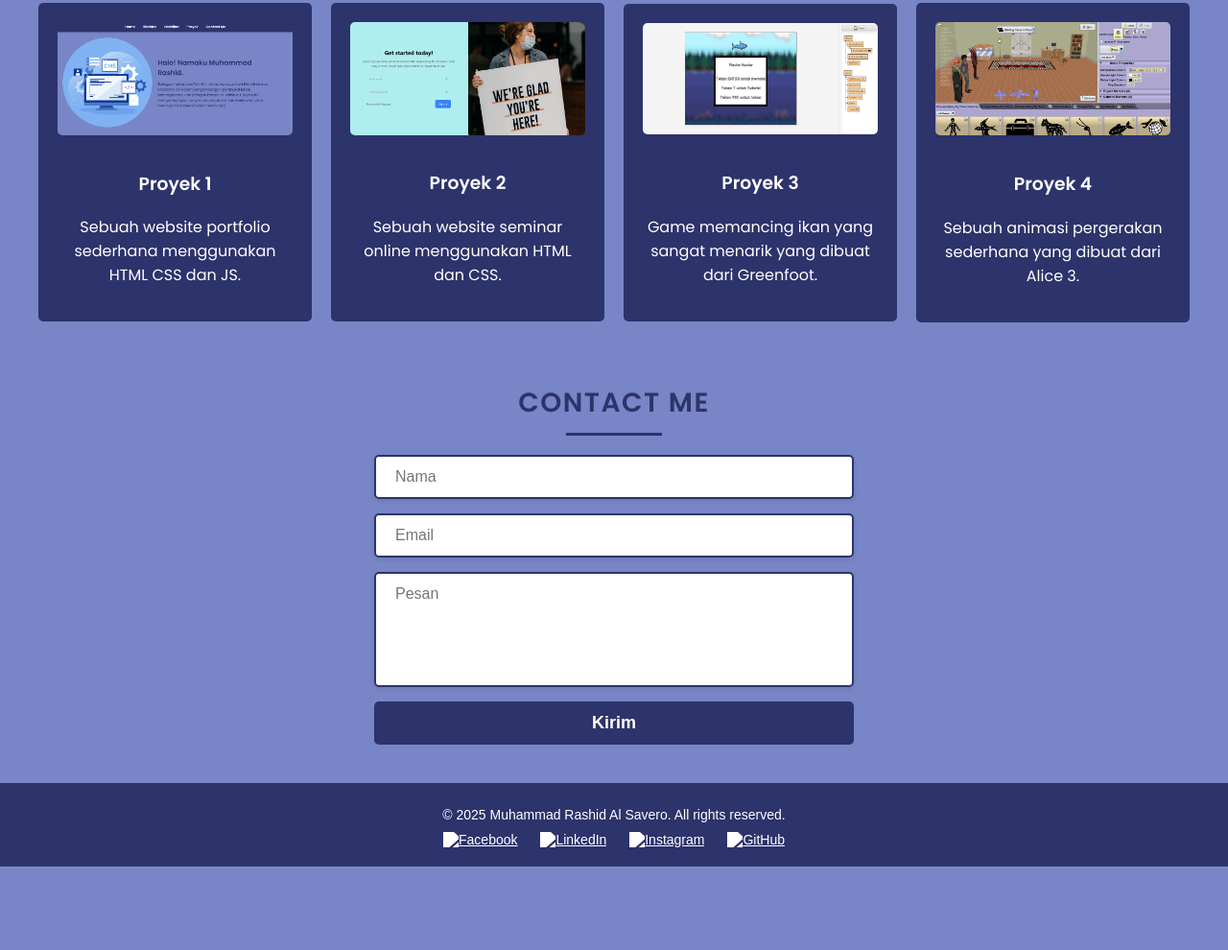
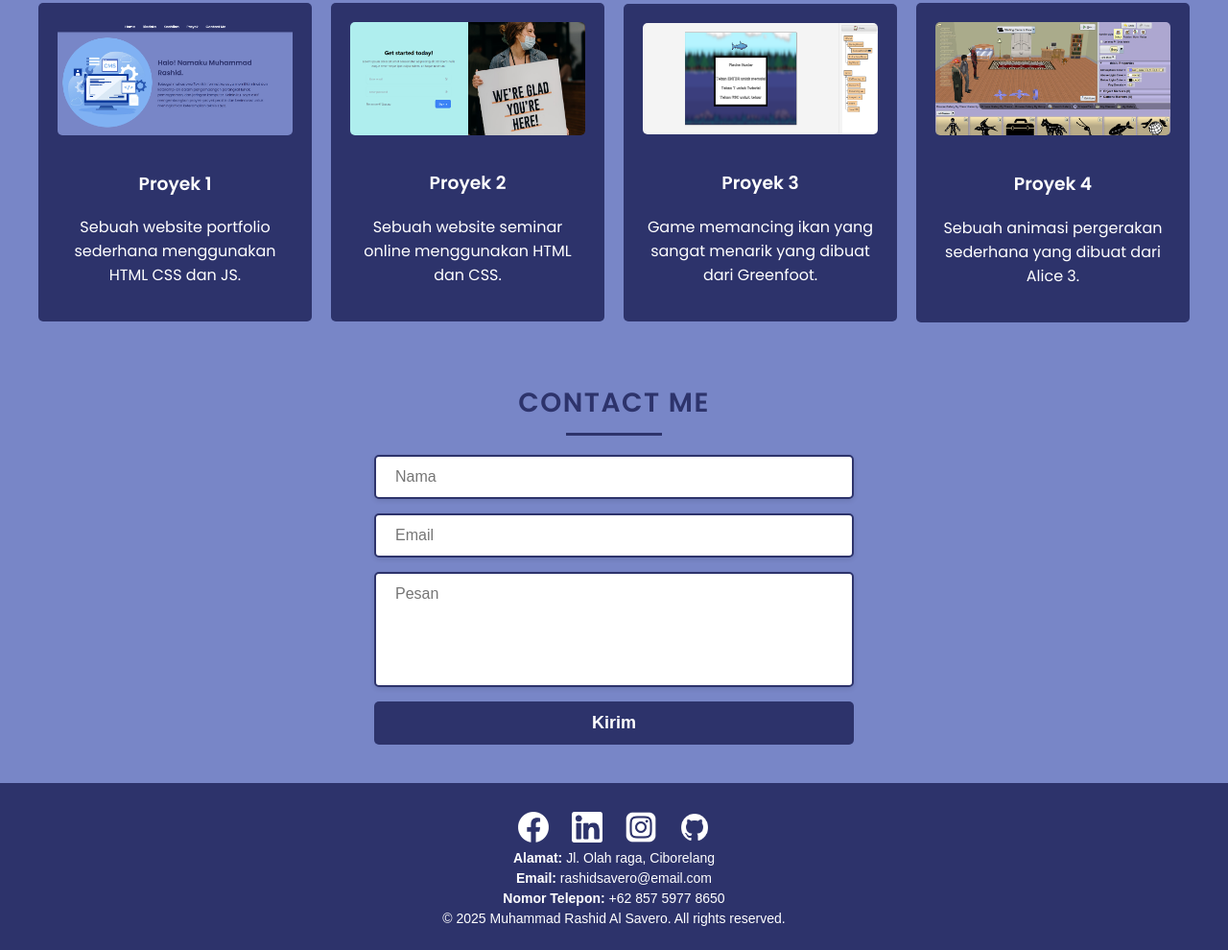
Before and after one commit to ZygadeDX/zygadedx.github.io, a plain HTML site: page index.html in a window 1280 px wide. Shown: the part 2232-3222 px from the top of the page at 96% size. Before the commit the page ends 3135 px from the top, so only its background shows below. Drawn offline with Linux system fonts and the light colour scheme.

Commit message:
new footer

```diff
--- a/index.html
+++ b/index.html
@@ -122,22 +122,31 @@
                 </form>
             </section>
         </main>
+
         <footer>
-        <p class="footer-1">© 2025 Muhammad Rashid Al Savero. All rights reserved.</p>
+            <div class="footer-container">
                 <div class="socials">
-            <a href="https://facebook.com" target="_blank">
-                <img src="facebook-icon.png" alt="Facebook">
+                    <a href="https://www.facebook.com/profile.php?id=100006770836456" target="_blank">
+                        <img src="asset/facebook.png" alt="Facebook">
                     </a>
-            <a href="https://linkedin.com" target="_blank">
-                <img src="linkedin-icon.png" alt="LinkedIn">
+                    <a href="https://www.linkedin.com/in/m-rashid-al-savero-751168353/" target="_blank">
+                        <img src="asset/linkedin.png" alt="LinkedIn">
                     </a>
-            <a href="https://instagram.com" target="_blank">
-                <img src="instagram-icon.png" alt="Instagram">
+                    <a href="https://www.instagram.com/1equinox11/" target="_blank">
+                        <img src="asset/instagram.png" alt="Instagram">
                     </a>
-            <a href="https://github.com" target="_blank">
-                <img src="github-icon.png" alt="GitHub">
+                    <a href="https://github.com/ZygadeDX" target="_blank">
+                        <img src="asset/github.png" alt="GitHub">
                     </a>
                 </div>
+
+                <div class="contact-info">
+                    <p><strong>Alamat:</strong> Jl. Olah raga, Ciborelang</p>
+                    <p><strong>Email:</strong> rashidsavero@email.com</p>
+                    <p><strong>Nomor Telepon:</strong> +62 857 5977 8650</p>
+                </div>
+            </div>
+            <p>© 2025 Muhammad Rashid Al Savero. All rights reserved.</p>
         </footer>
 
     <script src="script.js"></script>
```
Also changed, not shown: script.js (line endings or trailing spaces). Lines whose indentation alone changed are shown as unchanged.
